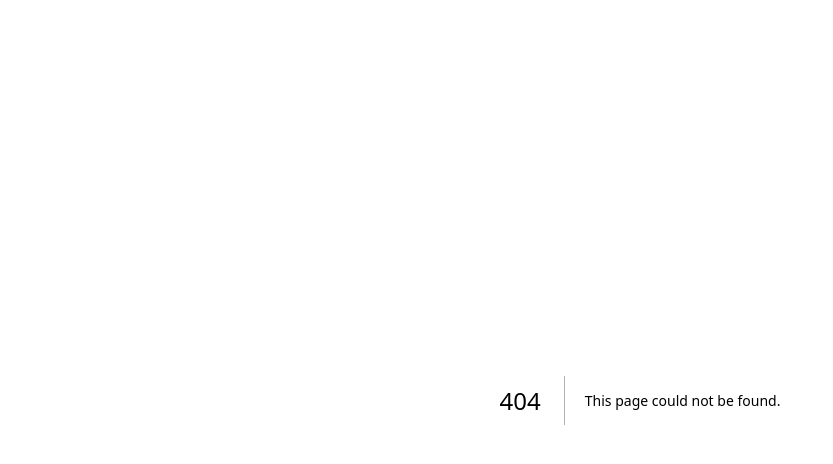
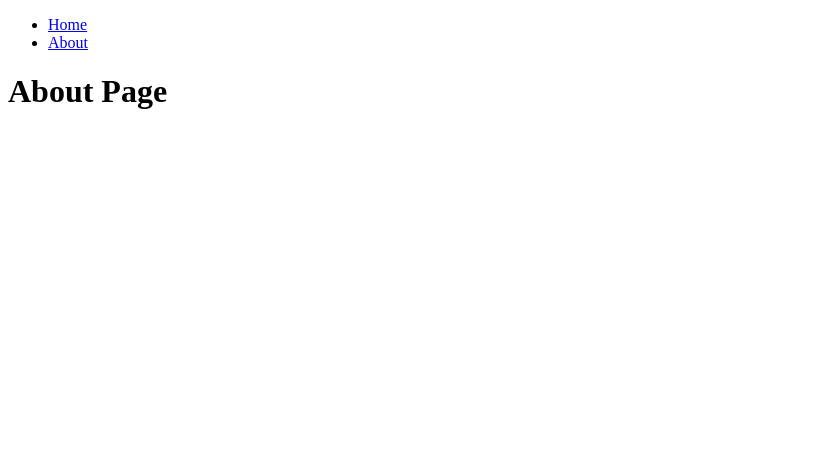
Before and after one commit to zakumann/nextjs_blog_exam, a Next.js app: page /about in a window 1280 px wide. Before the commit this address had no page. Shown: the top 464 px of the page, without its empty margins (0-833 px from the left). Built offline with nearby package versions, Linux system fonts and the light colour scheme.

Commit message:
section 20

```diff
--- /dev/null
+++ b/components/NavBar.js
@@ -0,0 +1,16 @@
+import Link from "next/link";
+
+export default function NavBar(){
+    return(
+        <nav>
+            <ul>
+                <li>
+                    <Link href="/">Home</Link>
+                </li>
+                <li>
+                    <Link href="/about">About</Link>
+                </li>
+            </ul>
+        </nav>
+    )
+}
--- /dev/null
+++ b/pages/_app.js
@@ -0,0 +1,12 @@
+import NavBar from "../components/NavBar";
+
+export default function App({ Component, pageProps }){
+    return(
+        <>
+            <header>
+                <NavBar />
+            </header>
+            <Component {...pageProps} />
+        </>
+    );
+}
--- /dev/null
+++ b/pages/about.js
@@ -0,0 +1,15 @@
+import Head from "next/head";
+
+export default function AboutPage(){
+    console.log('[AboutPage] render');
+    return(
+        <>
+        <Head>
+            <title>About - My Blog</title>
+        </Head>
+            <main>
+                <h1>About Page</h1>
+            </main>
+        </>
+    );
+}
```
Also changed, not shown: pages/index.js (+11 -3 lines).
